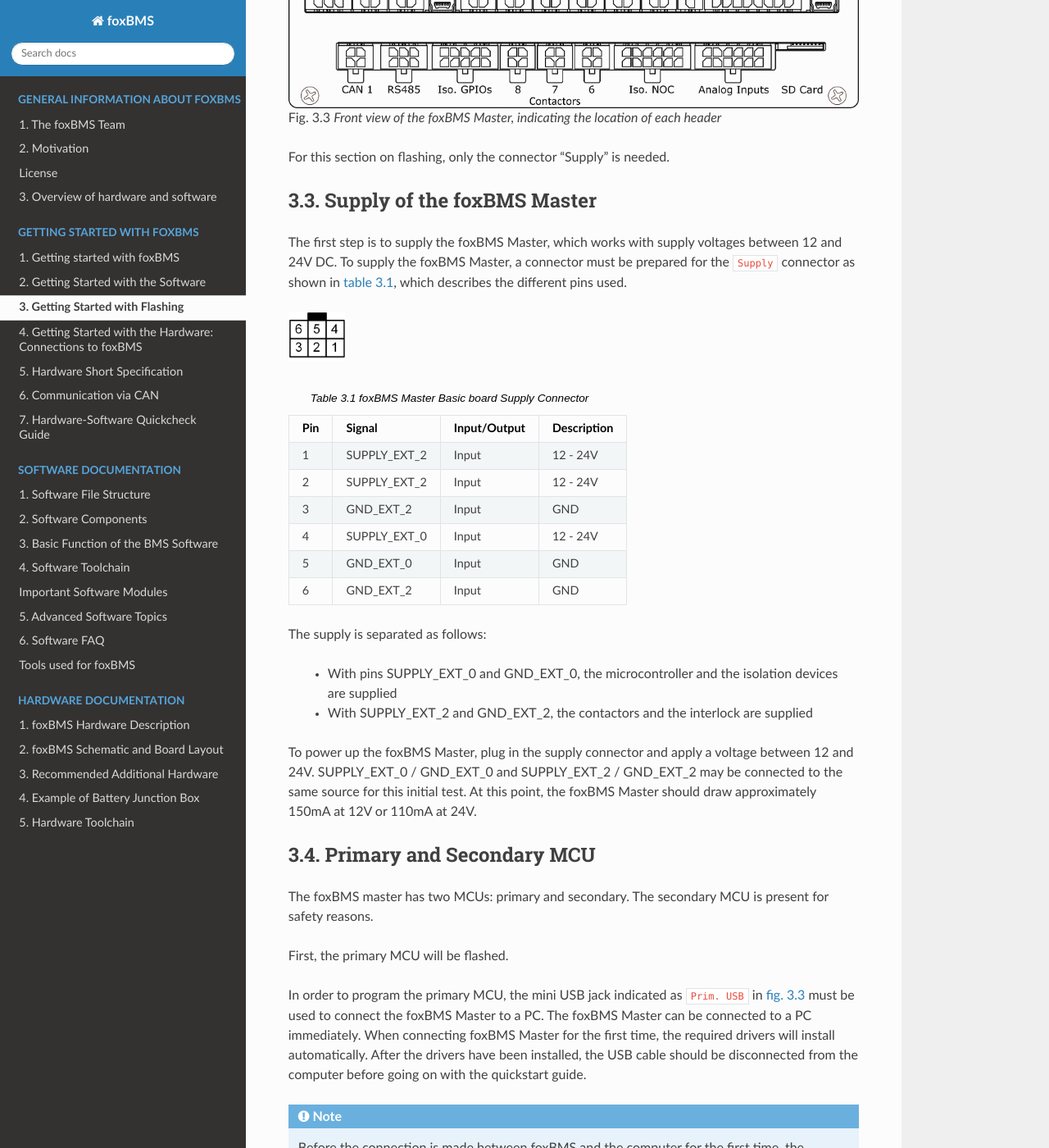
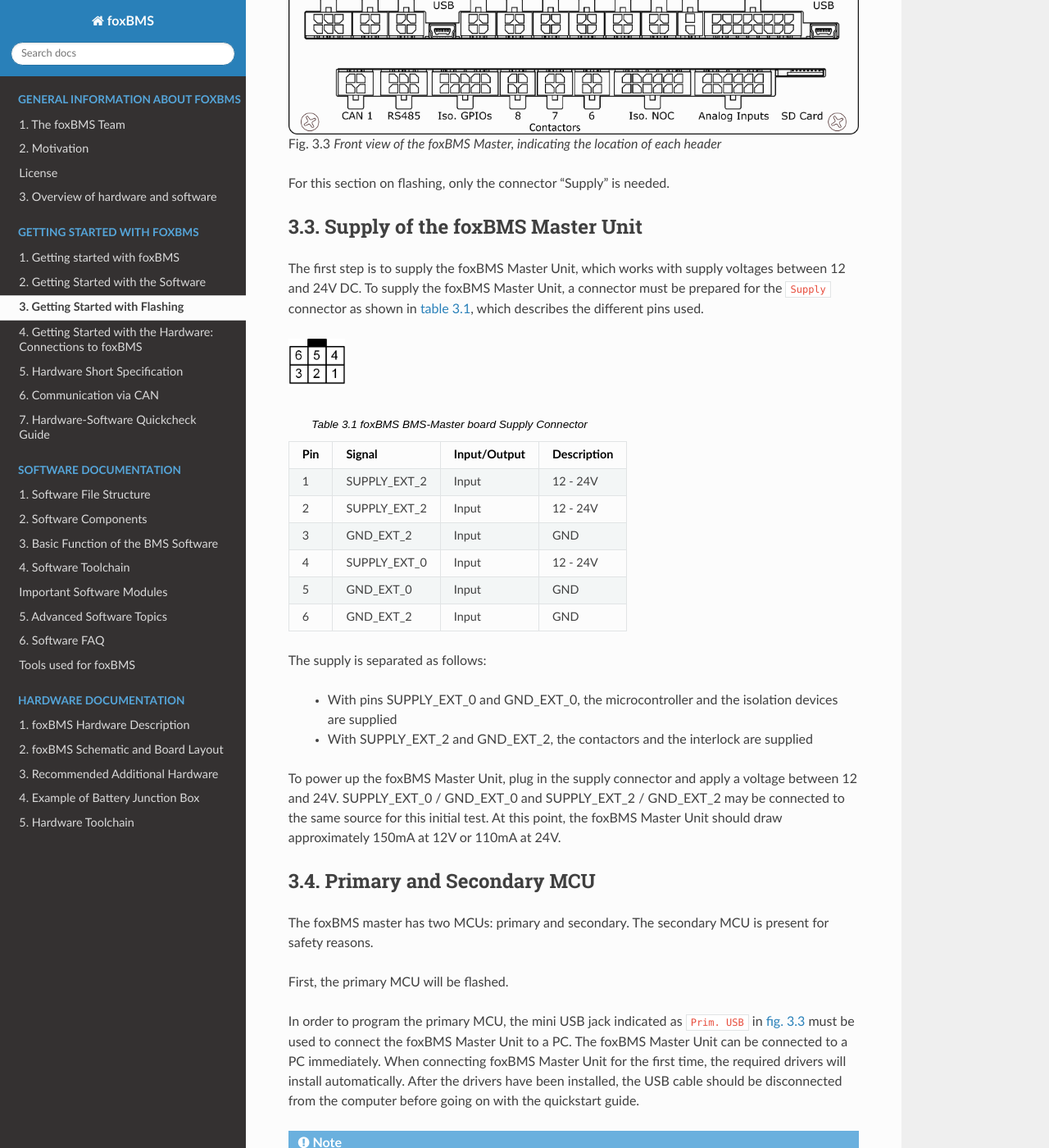
Before and after one commit to foxBMS/foxBMS-documentation, a Sphinx documentation site: the page built from doc/sphinx/gettingstarted/quickstart_HW_flash.rst, in a window 1280 px wide and 1400 px high, scrolled down 1665 px. Shown: the whole window at 82% size. Built offline with Sphinx 7.4.7 and the Read the Docs theme 2.0.0, drawn with Linux system fonts in a browser that asks for light colours; the version number could not be read and is left out; some of the changed text lies outside the part shown.

Commit message:
Changed BMS Master Basic into BMS-Master
Vincent

```diff
--- a/doc/sphinx/macros.rst
+++ b/doc/sphinx/macros.rst
@@ -2,13 +2,13 @@
 .. General Documentation Macros
 .. -----------------------------------------------
 .. |foxBMS| replace:: foxBMS
-.. |LTC| replace:: LTC6804-1
-.. |foxBMS Master| replace:: foxBMS Master
-.. |foxBMS Master Basic board| replace:: foxBMS Master Basic board
-.. |foxBMS Master Extension board| replace:: foxBMS Master Extension board
-.. |foxBMS Interface board| replace:: foxBMS Interface board
-.. |foxBMS Slave| replace:: foxBMS Slave
-.. |foxBMS Slave board| replace:: foxBMS Slave board
+.. |LTC| replace:: LTC6804-1 / LTC6811-1
+.. |foxBMS Master| replace:: foxBMS Master Unit
+.. |foxBMS Master Basic board| replace:: foxBMS BMS-Master board
+.. |foxBMS Master Extension board| replace:: foxBMS BMS-Extension board
+.. |foxBMS Interface board| replace:: foxBMS BMS-Interface board
+.. |foxBMS Slave| replace:: foxBMS Slave Unit
+.. |foxBMS Slave board| replace:: foxBMS BMS-Slave board
 .. |diag module| replace:: ``diag`` module
 .. |contactor module| replace:: ``contactor`` module
 .. |syscontrol module| replace:: ``syscontrol`` module
```
